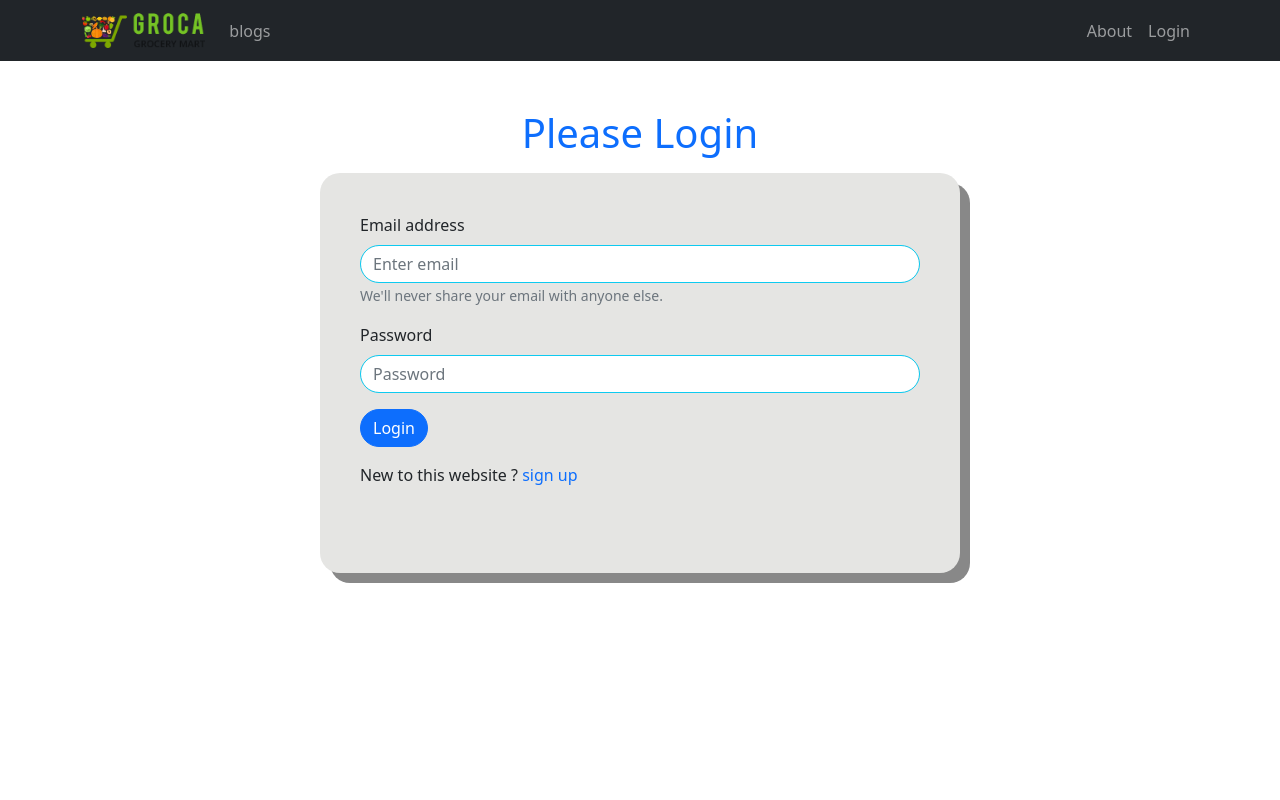
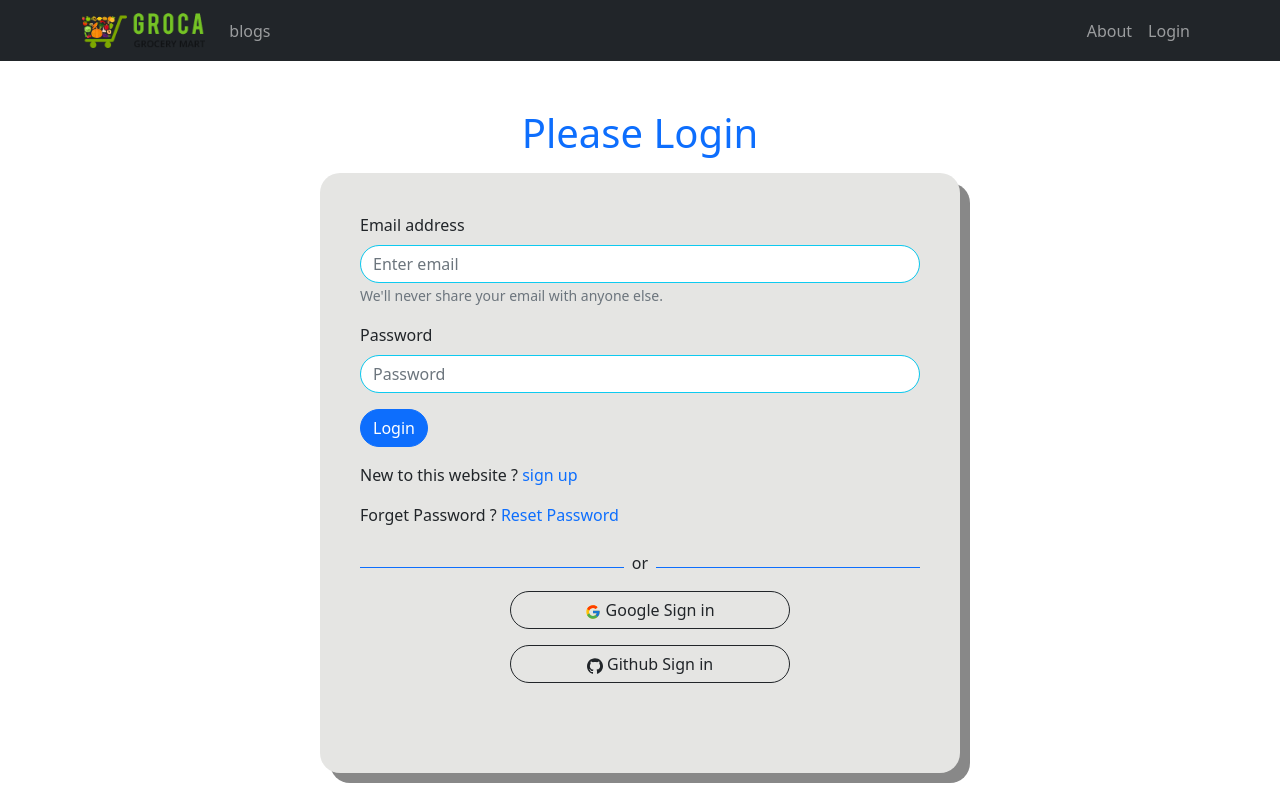
Before and after one commit to dwaipayan01/warehouse-management-client, a React (Create React App) app: page /login in a window 1280 px wide. Built offline with nearby package versions, Linux system fonts and the light colour scheme; no server answers.

Commit message:
my sixth commit

```diff
--- a/package.json
+++ b/package.json
@@ -12,8 +12,10 @@
     "react-bootstrap": "^2.4.0",
     "react-dom": "^18.2.0",
     "react-firebase-hooks": "^5.0.3",
+    "react-icons": "^4.4.0",
     "react-router-dom": "^6.3.0",
     "react-scripts": "5.0.1",
+    "react-toastify": "^9.0.5",
     "web-vitals": "^2.1.4"
   },
   "scripts": {
--- a/src/components/Login/Login.css
+++ b/src/components/Login/Login.css
@@ -1,7 +1,8 @@
 .display {
     background-color: #E5E5E3;
-    height: 400px;
+    height: 600px;
     padding: 40px;
     border-radius: 20px;
     box-shadow: 10px 10px #888888;
+    margin-bottom: 20px;
 }
--- a/src/components/Login/Login.js
+++ b/src/components/Login/Login.js
@@ -1,4 +1,4 @@
-import React from 'react';
+import React, { useState } from 'react';
 import Button from 'react-bootstrap/Button';
 import Form from 'react-bootstrap/Form';
 import "./Login.css";
@@ -6,8 +6,13 @@ import { Link, useNavigate } from "react-router-dom";
 import { useSignInWithEmailAndPassword } from 'react-firebase-hooks/auth';
 import auth from '../../firebase.init';
 import Loading from '../Loading/Loading';
-
+import SocialLogin from '../SocialLogin/SocialLogin';
+import { useSendPasswordResetEmail } from 'react-firebase-hooks/auth';
+import { ToastContainer, toast } from 'react-toastify';
+import 'react-toastify/dist/ReactToastify.css';
 const Login = () => {
+    const [email, setEmail] = useState('');
+    const [sendPasswordResetEmail, sending] = useSendPasswordResetEmail(auth);
     const [
         signInWithEmailAndPassword,
         user,
@@ -21,12 +26,25 @@ const Login = () => {
         signInWithEmailAndPassword(email, password);
         event.target.reset();
     }
+    const handleEmail = event => {
+        setEmail(event.target.value);
+    }
     const navigate = useNavigate();
     if (user) {
         navigate("/home");
     }
     if (loading) {
         return <p><Loading></Loading></p>
+    }
+    const ResetPassword = async (event) => {
+        if (email) {
+            await sendPasswordResetEmail(email);
+            toast("Password reset mail sent the email");
+        }
+        else {
+            toast("Please give a valid email");
+        }
+
     }
     return (
         <div>
@@ -35,7 +53,7 @@ const Login = () => {
                 <Form onSubmit={handleLogin}>
                     <Form.Group className="mb-3" controlId="formBasicEmail">
                         <Form.Label>Email address</Form.Label>
-                        <Form.Control className="rounded-pill border border-info" type="email" name="email" placeholder="Enter email" required />
+                        <Form.Control onBlur={handleEmail} className="rounded-pill border border-info" type="email" name="email" placeholder="Enter email" required />
                         <Form.Text className="text-muted">
                             We'll never share your email with anyone else.
                         </Form.Text>
@@ -50,9 +68,12 @@ const Login = () => {
                         Login
                     </Button>
                     <p className="mt-3">New to this website ? <Link className="text-decoration-none" to="/signup">sign up</Link></p>
+                    <p>Forget Password ? <Link onClick={ResetPassword} className="text-decoration-none" to="/login">Reset Password</Link></p>
                 </Form>
+                <SocialLogin></SocialLogin>
+                <ToastContainer />
             </div>
-        </div>
+        </div >
     );
 };
 
--- a/src/components/Signup/Signup.js
+++ b/src/components/Signup/Signup.js
@@ -7,6 +7,7 @@ import { useCreateUserWithEmailAndPassword, useSendEmailVerification } from 'rea
 import auth from '../../firebase.init';
 import { async } from '@firebase/util';
 import Loading from '../Loading/Loading';
+import SocialLogin from '../SocialLogin/SocialLogin';
 
 const Signup = () => {
     const [sendEmailVerification, sending] = useSendEmailVerification(
@@ -74,7 +75,9 @@ const Signup = () => {
                     Create
                 </Button>
                 <p className="mt-3">Already have an account ? <Link className="text-decoration-none" to="/login">Login</Link></p>
+                <SocialLogin></SocialLogin>
             </Form>
+
         </div>
     );
 };
--- a/src/components/Signup/Singup.css
+++ b/src/components/Signup/Singup.css
@@ -1,6 +1,6 @@
 .display-one {
     background-color: #E5E5E3;
-    height: 550px;
+    height: 750px;
     padding: 30px;
     border-radius: 20px;
     box-shadow: 10px 10px #888888;
--- /dev/null
+++ b/src/components/SocialLogin/SocialLogin.css
@@ -0,0 +1,3 @@
+.area {
+    margin-left: 150px;
+}
--- /dev/null
+++ b/src/components/SocialLogin/SocialLogin.js
@@ -0,0 +1,49 @@
+import React from 'react';
+import Button from 'react-bootstrap/Button';
+import "./SocialLogin.css";
+import { FcGoogle } from 'react-icons/fc';
+import { ImGithub } from 'react-icons/im';
+import { useSignInWithGithub, useSignInWithGoogle } from 'react-firebase-hooks/auth';
+import auth from '../../firebase.init';
+import Loading from '../Loading/Loading';
+import { useNavigate } from 'react-router-dom';
+const SocialLogin = () => {
+    const navigate = useNavigate();
+    const [signInWithGoogle, user, loading, error] = useSignInWithGoogle(auth);
+    const [signInWithGithub, user1, loading1, error1] = useSignInWithGithub(auth);
+    const handleGoogle = () => {
+        signInWithGoogle();
+    }
+    const handleGithub = () => {
+        signInWithGithub();
+    }
+    let errorHandle;
+    if (error || error1) {
+        errorHandle = <p className="text-danger text-center">{error?.message} {error1?.message}</p>
+    }
+    if (loading1 || loading) {
+        return <p><Loading></Loading></p>
+    }
+
+    if (user || user1) {
+        navigate("/home");
+    }
+    return (
+        <div >
+            <div className='d-flex align-items-center'>
+                <div style={{ height: "1px" }} className="bg-primary w-50"></div>
+                <p className='mt-2 px-2'>or</p>
+                <div style={{ height: "1px" }} className="bg-primary w-50"></div>
+            </div>
+
+            <div>
+                <Button onClick={handleGoogle} className="w-50 area rounded-pill" variant="outline-dark"><FcGoogle></FcGoogle> Google Sign in</Button>{' '}
+                <Button onClick={handleGithub} className="w-50 area rounded-pill mt-3 mb-2" variant="outline-dark"><ImGithub></ImGithub> Github Sign in</Button>{' '}
+                {errorHandle}
+            </div>
+
+        </div>
+    );
+};
+
+export default SocialLogin;
```
Also changed, not shown: 1 other file (tests, documents, lock files or other folders).
